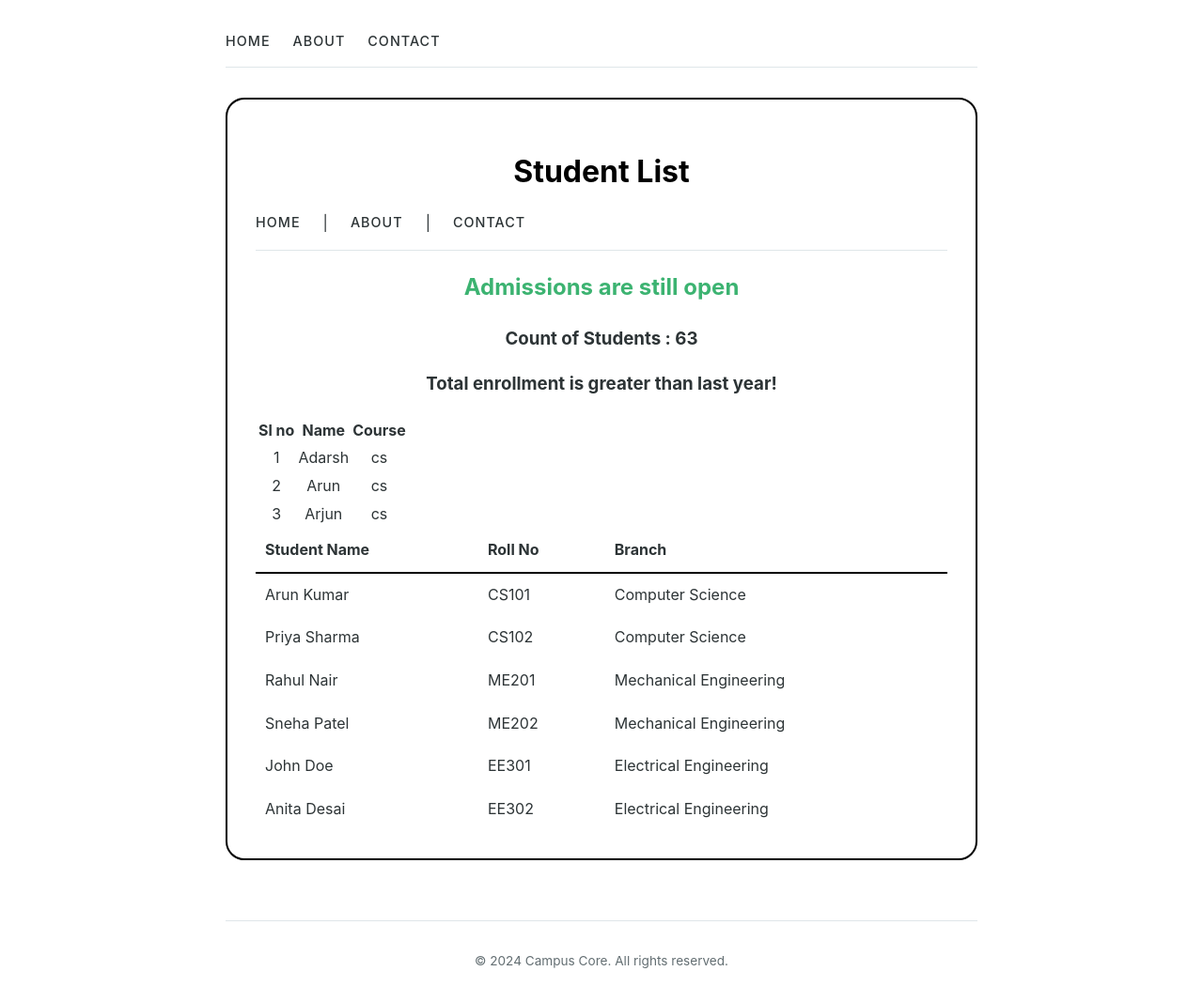
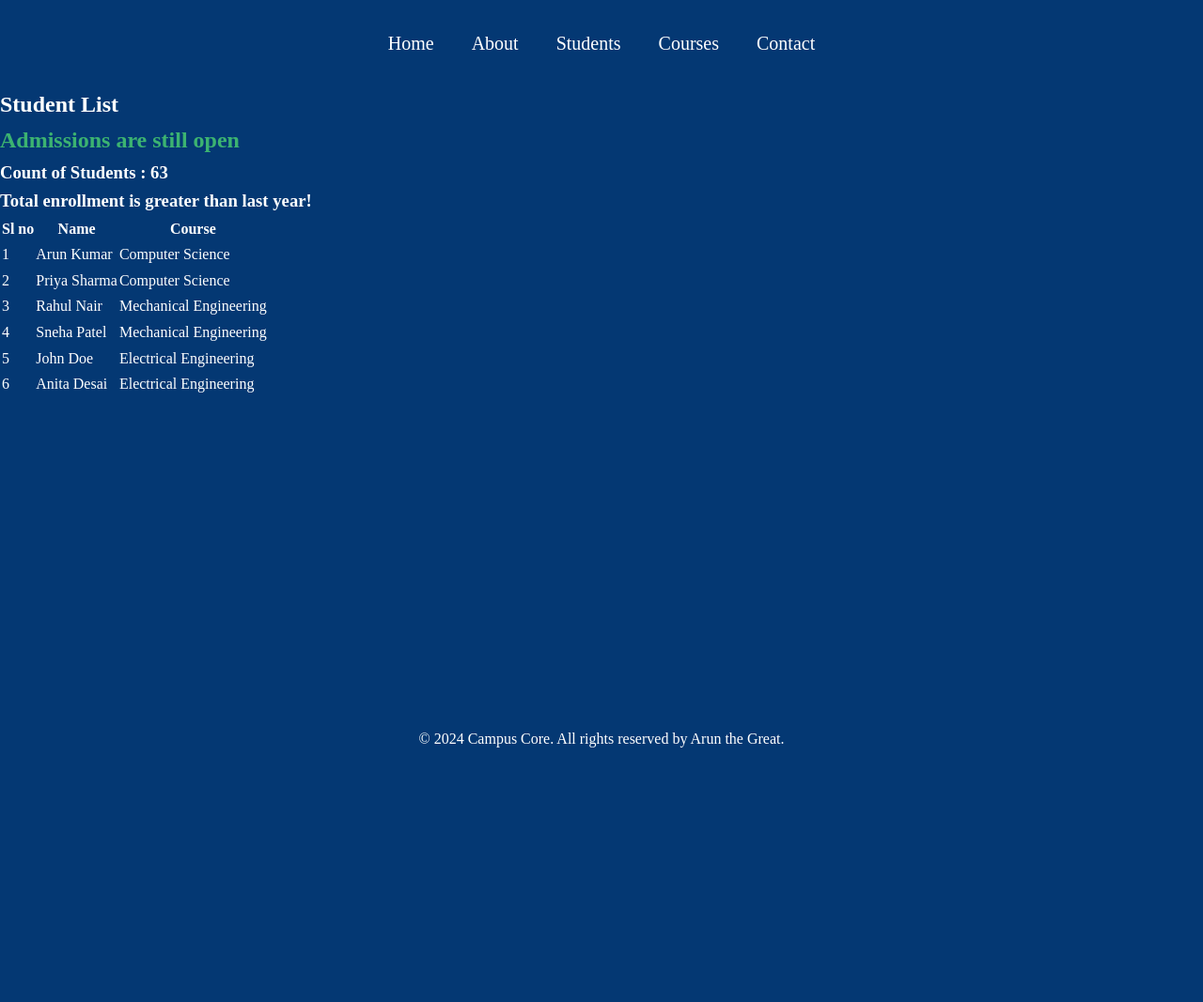
Before and after one commit to arungjose/nextgen, a Django app: page /students/list in a window 1280 px wide. Shown: the whole page at 94% size. After the commit the page ends 796 px from the top, so only its background shows below. Run offline with Django 5.2, Linux system fonts and the light colour scheme.

Commit message:
Updated Website

```diff
--- a/CMS/campus_core/campus_core/settings.py
+++ b/CMS/campus_core/campus_core/settings.py
@@ -119,3 +119,5 @@ USE_TZ = True
 # https://docs.djangoproject.com/en/6.0/howto/static-files/
 
 STATIC_URL = "static/"
+# This was added on Day 12 during static/images
+STATICFILES_DIRS = [BASE_DIR/'static']
--- /dev/null
+++ b/CMS/campus_core/static/styles/base.css
@@ -0,0 +1,68 @@
+* {
+    margin: 0;
+    padding: 0;
+}
+
+body {
+    background-color: #043873;
+    color: white;
+    font-family: 'JetBrains mono';
+    line-height: 1.6;
+    display: flex;
+    flex-direction: column;
+    min-height: 100vh;
+}
+
+nav {
+    display: flex;
+    justify-content: center;
+    align-items: center;
+    background-color: #043873;
+    padding: 10px 0;
+}
+
+a {
+    color: white;
+    font-family: 'JetBrains Mono';
+    font-size: 20px;
+    line-height: 1.6;
+    text-decoration: none;
+    padding: 20px;
+    display: inline-block;
+}
+
+nav a:hover {
+    color: #ffdb26;
+    border-bottom: 1px solid white;
+
+}
+
+.container {
+    display: flex;
+    align-items: center;
+    justify-content: center;
+    padding: 10px;
+    margin-top: 80px;
+}
+.main {
+    padding: 20px;
+    align-content: center;
+}
+
+.btn {
+    display: inline-block;
+    background-color: #ffffff;
+    color: #043873;
+    padding: 10px 15px;
+    margin: 10px;
+    border-radius: 5px;
+}
+
+main {
+    flex: 1;
+}
+
+footer {
+    text-align: center;
+    width: 100%;
+}
--- a/CMS/campus_core/students/views.py
+++ b/CMS/campus_core/students/views.py
@@ -5,9 +5,14 @@ from django.shortcuts import render
 # Create your views here.
 def student_list(request):
 
-    std_record = [{'slno':1, 'name':'Adarsh', 'course':'cs'},{'slno':2, 'name':'Arun', 'course':'cs'},{'slno':3, 'name':'Arjun', 'course':'cs'}]
-
-    data = {"admission_closed": False, "count": 63, "students":std_record}
-
-    return render(request, "students/studentlist.html", {"adm_data": data})
+   std_record = [
+       {'slno': 1, 'name': 'Arun Kumar', 'course': 'Computer Science'},
+       {'slno': 2, 'name': 'Priya Sharma', 'course': 'Computer Science'},
+       {'slno': 3, 'name': 'Rahul Nair', 'course': 'Mechanical Engineering'},
+       {'slno': 4, 'name': 'Sneha Patel', 'course': 'Mechanical Engineering'},
+       {'slno': 5, 'name': 'John Doe', 'course': 'Electrical Engineering'},
+       {'slno': 6, 'name': 'Anita Desai', 'course': 'Electrical Engineering'}
+   ]
+   data = {"admission_closed": False, "count": 63, "students":std_record}
+   return render(request, "students/studentlist.html", {"adm_data": data})
     # return HttpResponse("<h1>WELCOME TO THE STUDENT DIRECTORY</h1>")
--- a/CMS/campus_core/templates/base.html
+++ b/CMS/campus_core/templates/base.html
@@ -1,74 +1,18 @@
+{% load static %}
 <!DOCTYPE html>
 <html lang="en">
 <head>
     <meta charset="UTF-8">
     <meta name="viewport" content="width=device-width, initial-scale=1.0">
     <title>Campus Core</title>
-    <style>
-        :root {
-            --bg: #ffffff;
-            --text: #2d3436;
-            --accent: #0984e3;
-            --border: #dfe6e9;
-        }
-
-        body {
-            font-family: -apple-system, BlinkMacSystemFont, "Segoe UI", Roboto, sans-serif;
-            line-height: 1.6;
-            color: var(--text);
-            background-color: var(--bg);
-            max-width: 800px;
-            margin: 0 auto;
-            padding: 2rem 1rem;
-        }
-
-        /* Navigation Styling */
-        nav {
-            border-bottom: 1px solid var(--border);
-            padding-bottom: 1rem;
-            margin-bottom: 2rem;
-            display: flex;
-            gap: 1.5rem;
-        }
-
-        nav a {
-            text-decoration: none;
-            color: var(--text);
-            font-weight: 500;
-            font-size: 0.9rem;
-            text-transform: uppercase;
-            letter-spacing: 1px;
-            transition: color 0.2s;
-        }
-
-        nav a:hover {
-            color: var(--accent);
-        }
-
-        /* Content Area */
-        main {
-            min-height: 60vh;
-        }
-
-        /* Footer Styling */
-        footer {
-            margin-top: 4rem;
-            padding-top: 2rem;
-            border-top: 1px solid var(--border);
-            font-size: 0.85rem;
-            color: #636e72;
-            text-align: center;
-        }
-
-        /* Global UI Tweaks */
-        h1 { margin-bottom: 1rem; color: #000; }
-        p { margin-bottom: 1.2rem; }
-    </style>
+    <link rel="stylesheet" href="{% static 'styles/base.css' %}">
 </head>
 <body>
     <nav>
         <a href="/">Home</a>
         <a href="/about/">About</a>
+        <a href="/students/list">Students</a>
+        <a href="/courses/catalog">Courses</a>
         <a href="/contact/">Contact</a>
     </nav>
 
@@ -79,7 +23,7 @@
     </main>
 
     <footer>
-        &copy; 2024 Campus Core. All rights reserved.
+        &copy; 2024 Campus Core. All rights reserved by Arun the Great.
     </footer>
 </body>
 </html>
--- a/CMS/campus_core/templates/students/studentlist.html
+++ b/CMS/campus_core/templates/students/studentlist.html
@@ -1,20 +1,10 @@
 {% extends 'base.html' %}
 {% block content %}
-        <div
-            style="
-                border: 2px solid black;
-                border-radius: 20px;
-                padding: 30px;
-                text-align: center;
-            "
-        >
-            <h1>Student List</h1>
-            <nav style="margin-bottom: 20px">
-                <a href="/">Home</a> | <a href="/about/">About</a> |
-                <a href="/contact/">Contact</a>
-            </nav>
+        <div>
+            <h2>Student List</h2>
 
             {# The following is the contect passed from view #}
+
             {% if adm_data.admission_closed %}
             <h2 style="color: red;">Admissions are closed for now</h2>
 
@@ -29,56 +19,18 @@
             {% endif %}
 
             <table>
-                <tr><th>Sl no</th><th>Name</th><th>Course</th></tr>
+                <tr>
+                    <th>Sl no</th>
+                    <th>Name</th>
+                    <th>Course</th>
+                </tr>
                 {% for stud in adm_data.students %}
                 <tr>
-                    <td>{{stud.slno}}</td><td>{{stud.name}}</td><td>{{stud.course}}</td>
+                    <td>{{stud.slno}}</td>
+                    <td>{{stud.name}}</td>
+                    <td>{{stud.course}}</td>
                 </tr>
                 {% endfor %}
             </table>
-
-            <table
-                style="border-collapse: collapse; width: 100%; text-align: left"
-            >
-                <thead>
-                    <tr style="border-bottom: 2px solid black">
-                        <th style="padding: 10px">Student Name</th>
-                        <th style="padding: 10px">Roll No</th>
-                        <th style="padding: 10px">Branch</th>
-                    </tr>
-                </thead>
-                <tbody>
-                    <tr>
-                        <td style="padding: 10px">Arun Kumar</td>
-                        <td style="padding: 10px">CS101</td>
-                        <td style="padding: 10px">Computer Science</td>
-                    </tr>
-                    <tr>
-                        <td style="padding: 10px">Priya Sharma</td>
-                        <td style="padding: 10px">CS102</td>
-                        <td style="padding: 10px">Computer Science</td>
-                    </tr>
-                    <tr>
-                        <td style="padding: 10px">Rahul Nair</td>
-                        <td style="padding: 10px">ME201</td>
-                        <td style="padding: 10px">Mechanical Engineering</td>
-                    </tr>
-                    <tr>
-                        <td style="padding: 10px">Sneha Patel</td>
-                        <td style="padding: 10px">ME202</td>
-                        <td style="padding: 10px">Mechanical Engineering</td>
-                    </tr>
-                    <tr>
-                        <td style="padding: 10px">John Doe</td>
-                        <td style="padding: 10px">EE301</td>
-                        <td style="padding: 10px">Electrical Engineering</td>
-                    </tr>
-                    <tr>
-                        <td style="padding: 10px">Anita Desai</td>
-                        <td style="padding: 10px">EE302</td>
-                        <td style="padding: 10px">Electrical Engineering</td>
-                    </tr>
-                </tbody>
-            </table>
         </div>
 {% endblock %}
```
Also changed, not shown: CMS/campus_core/templates/courses/catalogger.html (+3 -14 lines), CMS/campus_core/templates/home/about.html (+9 -34 lines), CMS/campus_core/templates/home/index.html (+13 -19 lines), CMS/campus_core/static/images/Young people walking in front of college or university.jpg (deleted), CMS/campus_core/static/images/campus.png (added).
